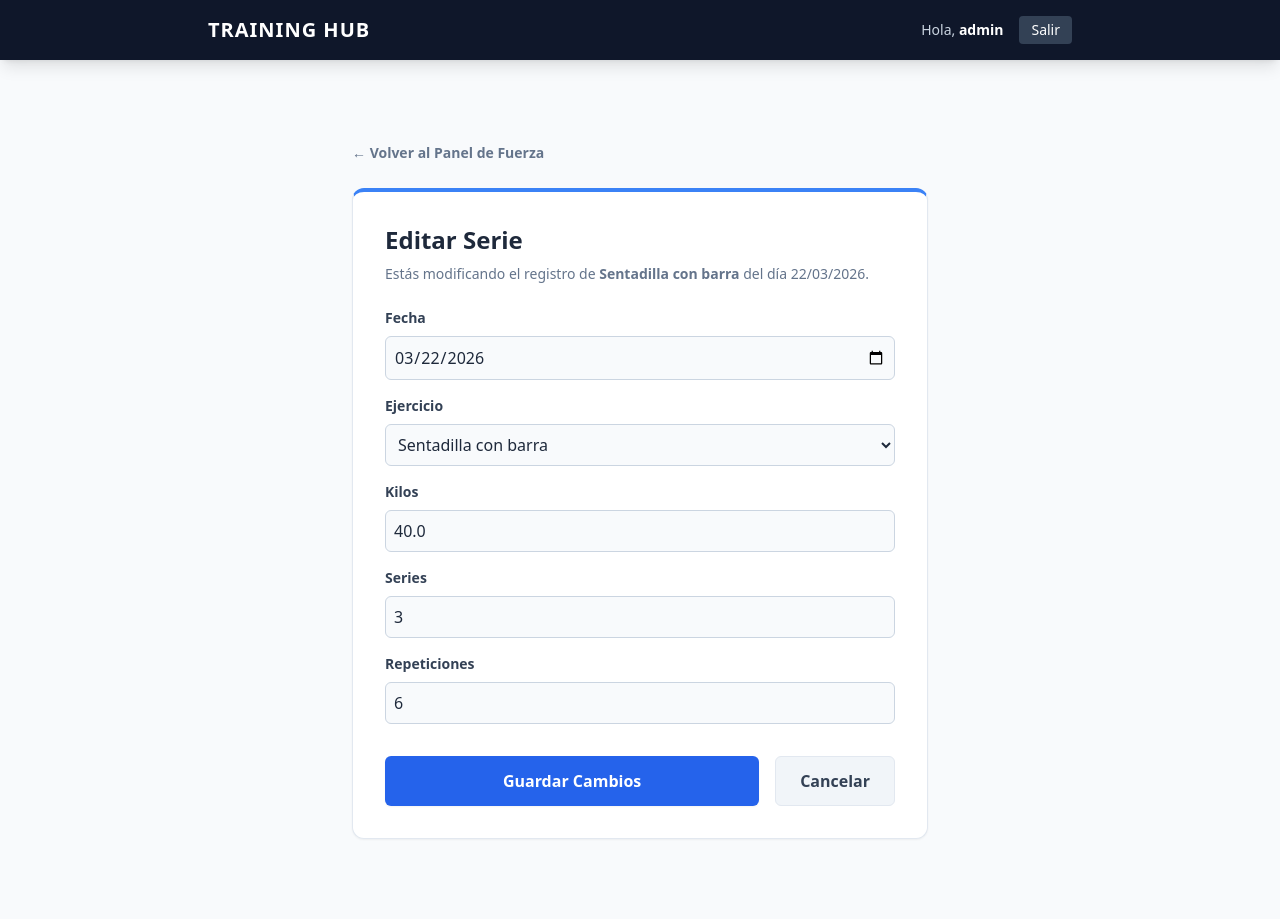
After one commit to epachecobuil/app-carga-interna, a Django app: page /fuerza/editar/1/ in a window 1280 px wide. The commit adds this page. Run offline with Django 5.2, Linux system fonts and the light colour scheme; a user stored in the database is signed in; data comes from the database, SQL or seed files in the repository; both versions use the stored data as it was after the commit; some libraries are stand-ins or nearby versions.

Commit message:
Añadido edición series de fuerza

```diff
--- /dev/null
+++ b/registro_fuerza/templates/registro_fuerza/editar_serie.html
@@ -0,0 +1,36 @@
+{% extends 'autorreg/base.html' %}
+
+{% block contenido %}
+<div class="max-w-xl mx-auto mt-12 mb-12">
+
+    <div class="mb-6">
+        <a href="{% url 'panel_fuerza' %}" class="text-sm font-bold text-slate-500 hover:text-slate-800 transition-colors">&larr; Volver al Panel de Fuerza</a>
+    </div>
+
+    <div class="bg-white p-8 rounded-xl shadow-sm border border-slate-200 border-t-4 border-t-blue-500">
+        <h2 class="text-2xl font-black text-slate-800 mb-2">Editar Serie</h2>
+        <p class="text-sm text-slate-500 mb-6">Estás modificando el registro de <strong>{{ serie.ejercicio.nombre }}</strong> del día {{ serie.fecha|date:"d/m/Y" }}.</p>
+
+        <form method="POST">
+            {% csrf_token %}
+            <div class="space-y-4">
+                {% for field in form %}
+                <div>
+                    <label class="block text-sm font-bold text-slate-700 mb-1">{{ field.label }}</label>
+                    {{ field }}
+                </div>
+                {% endfor %}
+            </div>
+
+            <div class="mt-8 flex gap-4">
+                <button type="submit" class="flex-1 bg-blue-600 hover:bg-blue-700 text-white font-bold py-3 px-4 rounded-md transition-colors shadow-sm text-center">
+                    Guardar Cambios
+                </button>
+                <a href="{% url 'panel_fuerza' %}" class="px-6 py-3 bg-slate-100 hover:bg-slate-200 text-slate-700 font-bold rounded-md transition-colors text-center border border-slate-200">
+                    Cancelar
+                </a>
+            </div>
+        </form>
+    </div>
+</div>
+{% endblock %}
--- a/registro_fuerza/templates/registro_fuerza/panel.html
+++ b/registro_fuerza/templates/registro_fuerza/panel.html
@@ -126,7 +126,7 @@
                                 </td>
 
                                 <td class="px-6 py-4 text-right">
-                                    <button class="text-slate-400 hover:text-blue-600 transition-colors text-xs font-bold uppercase tracking-wide">Editar</button>
+                                    <a href="{% url 'editar_serie' sesion.id %}" class="text-slate-400 hover:text-blue-600 transition-colors text-xs font-bold uppercase tracking-wide">Editar</a>
                                 </td>
                             </tr>
                             {% empty %}
--- a/registro_fuerza/urls.py
+++ b/registro_fuerza/urls.py
@@ -3,4 +3,6 @@ from . import views
 
 urlpatterns = [
     path('', views.panel_fuerza, name='panel_fuerza'),
+    # Ruta para editar (ejemplo: /fuerza/editar/5/)
+    path('editar/<int:serie_id>/', views.editar_serie, name='editar_serie'),
 ]
--- a/registro_fuerza/views.py
+++ b/registro_fuerza/views.py
@@ -7,6 +7,7 @@ from .forms import EjercicioForm, SesionFuerzaForm
 from autorreg.models import RegistroSesion
 from django.db.models import F, FloatField, ExpressionWrapper
 from datetime import date
+from django.shortcuts import render, redirect, get_object_or_404
 
 @login_required(login_url='login')
 def panel_fuerza(request):
@@ -86,3 +87,28 @@ def panel_fuerza(request):
         'minutos_actuales': minutos_actuales
     }
     return render(request, 'registro_fuerza/panel.html', contexto)
+
+@login_required(login_url='login')
+def editar_serie(request, serie_id):
+    # Recuperamos la serie exacta. Validamos que pertenezca al usuario actual por seguridad.
+    serie = get_object_or_404(SesionFuerza, id=serie_id, usuario=request.user)
+
+    if request.method == 'POST':
+        # Le pasamos el 'instance=serie' para decirle a Django que sobrescriba, no que cree una nueva
+        form = SesionFuerzaForm(request.POST, instance=serie)
+        if form.is_valid():
+            form.save()
+            messages.success(request, 'Serie actualizada correctamente.')
+            return redirect('panel_fuerza')
+    else:
+        # Si entra por primera vez (GET), le mostramos el formulario pre-rellenado
+        form = SesionFuerzaForm(instance=serie)
+
+    # Filtramos para que no salgan ejercicios de otros usuarios en el desplegable
+    form.fields['ejercicio'].queryset = Ejercicio.objects.filter(usuario=request.user)
+
+    contexto = {
+        'form': form,
+        'serie': serie
+    }
+    return render(request, 'registro_fuerza/editar_serie.html', contexto)
```
Also changed, not shown: db.sqlite3.
